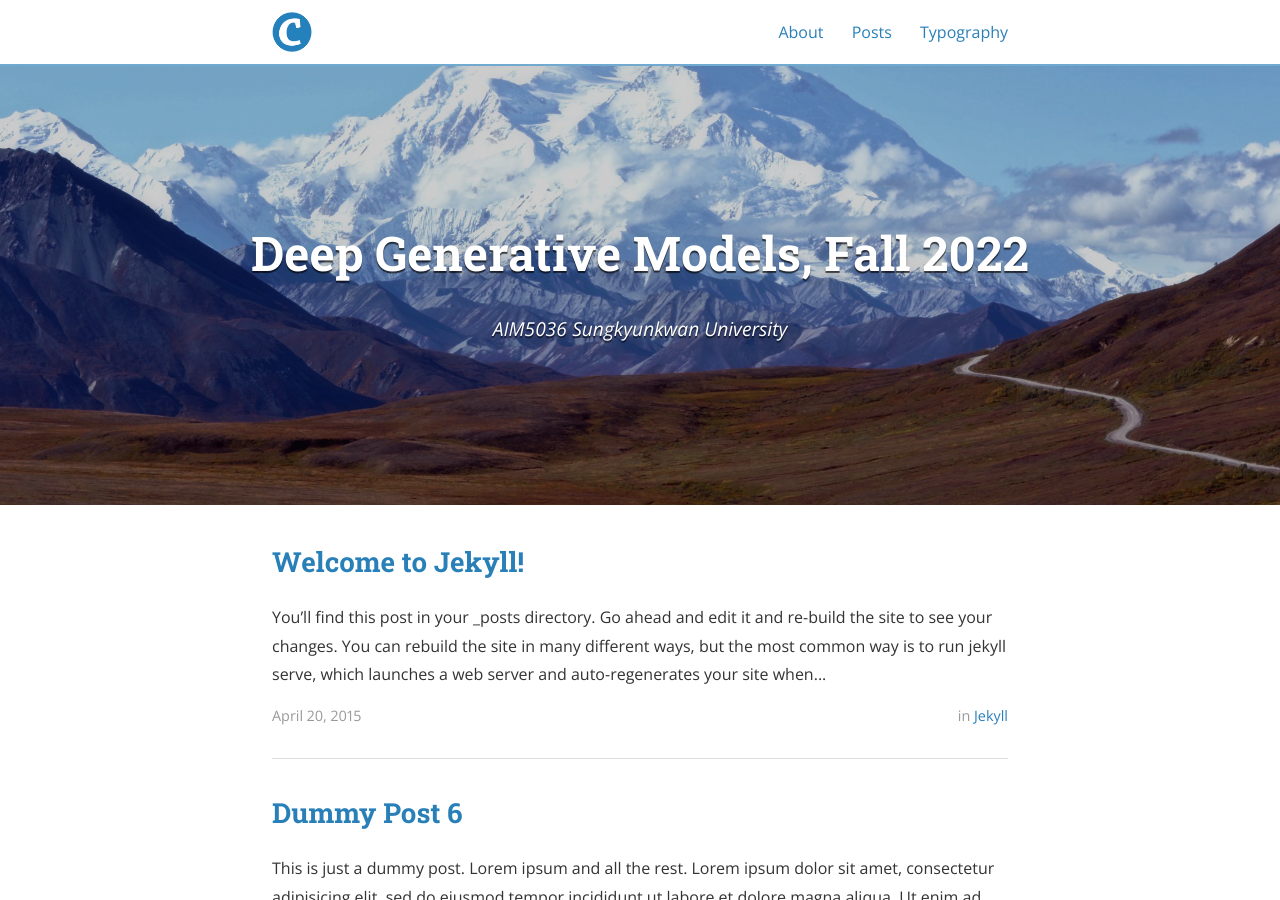
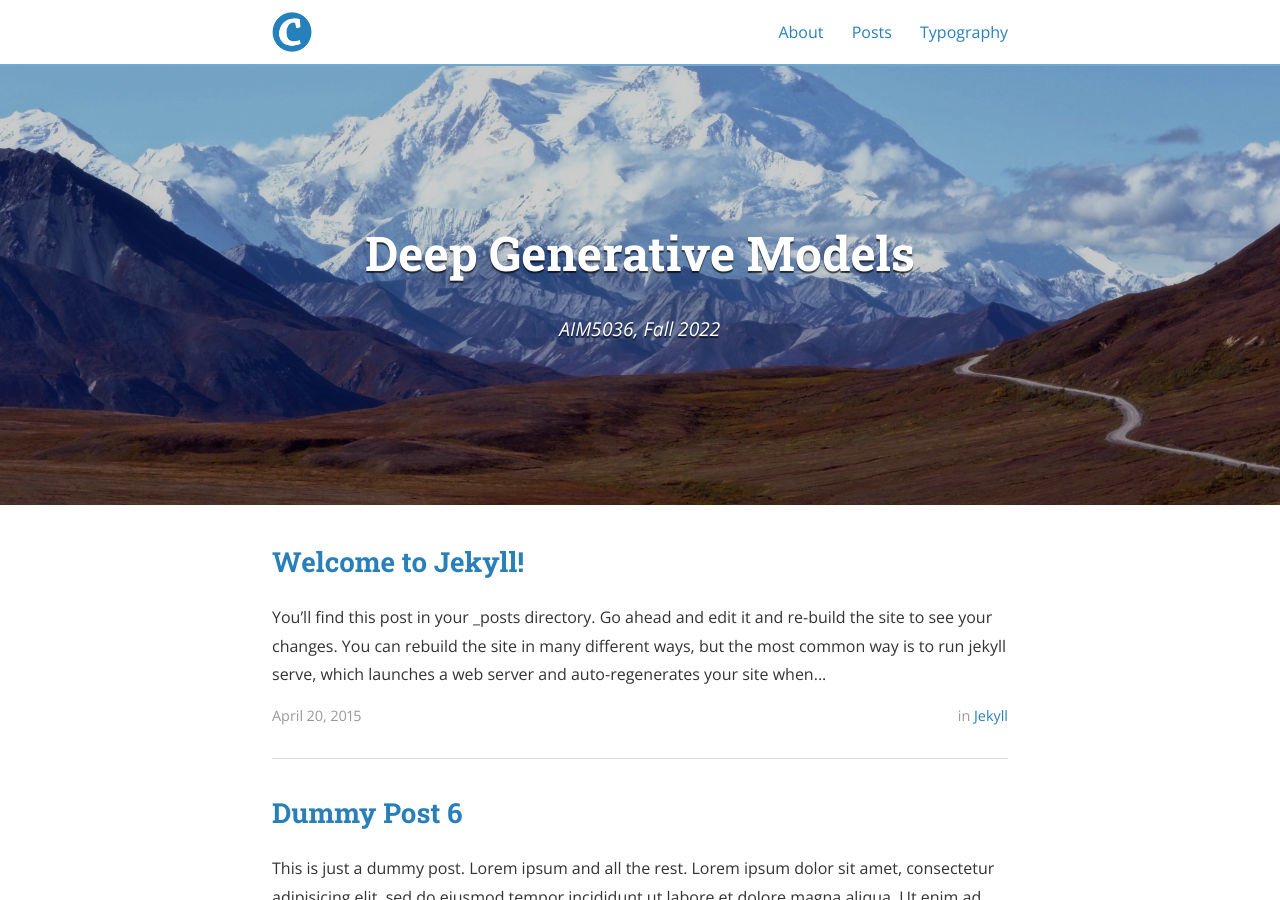
Before and after one commit to deep-generative-models-AIM5036/deep-generative-models-AIM5036.github.io, a Jekyll site: the page built from index.html, in a window 1280 px wide and 900 px high. Built offline with Jekyll 4.4.1, drawn with Linux system fonts in a browser that asks for light colours; nearby versions of some CDN libraries; the list of posts is cut into pages by our own code; some of the changed text lies outside the part shown.

Commit message:
minorchange

```diff
--- a/_config.yml
+++ b/_config.yml
@@ -9,8 +9,8 @@ exclude:
   - "/vendor/"
 
 # Site settings
-title: Deep Generative Models, Fall 2022
-subtitle: "AIM5036 Sungkyunkwan University"
+title: Deep Generative Models
+subtitle: "AIM5036, Fall 2022"
 email: jun.park@skku.edu
 name: Jun H. Park
 description: >
```
